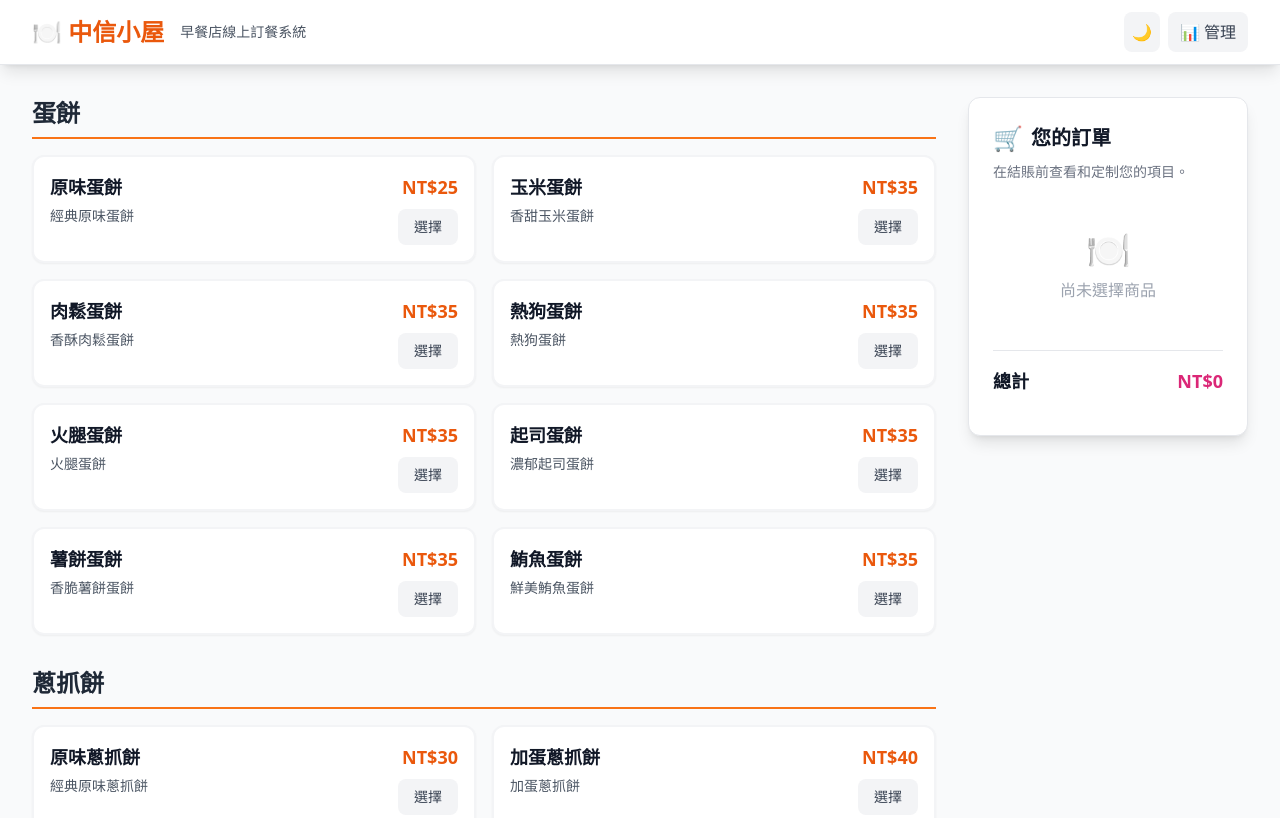
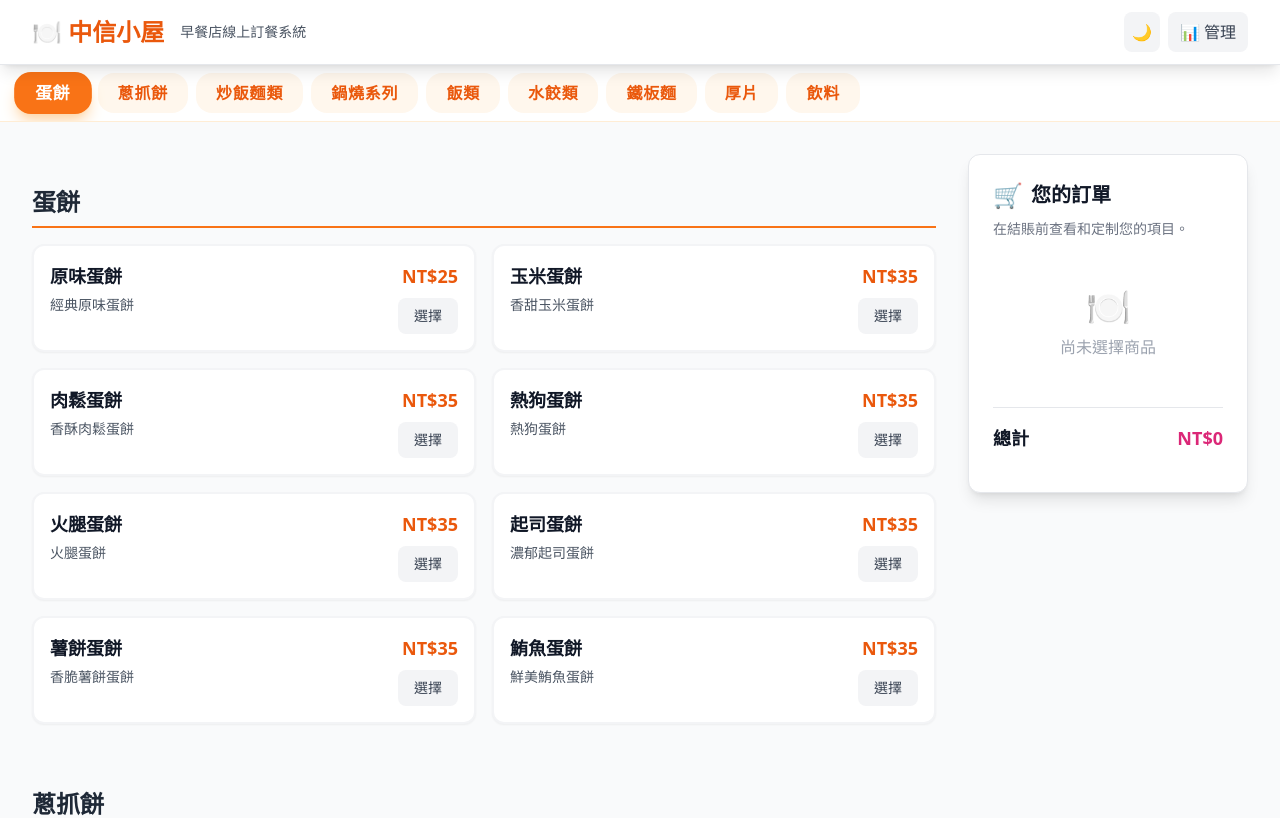
Before and after one commit to kuenjang/chinatrustcabin, a Next.js app: page / in a window 1280 px wide. Shown: the top 818 px of the page. Built offline with nearby package versions, Linux system fonts and the light colour scheme.

Commit message:
美化主頁餐品分類列 sticky、active 高亮、字體優化、UX 提升

```diff
--- a/app/api/orders/route.ts
+++ b/app/api/orders/route.ts
@@ -95,6 +95,7 @@ function calcItemPrice(item) {
     if (item.size === '大份') price += 10;
   }
   // 其他加料可依需求擴充
+  if ((item.notes && item.notes.includes('加蛋')) || (item.specialRequest && item.specialRequest.includes('加蛋'))) price += 15;
   // 防呆：金額型別檢查
   if (typeof price !== 'number' || isNaN(price)) {
     throw new Error('金額計算異常: ' + item.name + '，price=' + price);
--- a/app/page.tsx
+++ b/app/page.tsx
@@ -1,6 +1,6 @@
 'use client';
 
-import { useState, useEffect } from 'react';
+import { useState, useEffect, useRef } from 'react';
 import MenuCard from '../components/MenuCard';
 import OrderSidebar from '../components/OrderSidebar';
 import ItemSelectionModal from '../components/ItemSelectionModal';
@@ -120,6 +120,10 @@ export default function HomePage() {
   const [selectedItem, setSelectedItem] = useState<MenuItem | null>(null);
   const [showSelectionModal, setShowSelectionModal] = useState(false);
 
+  const categories = Array.from(new Set(menuItems.map(item => item.category)));
+  const [activeCategory, setActiveCategory] = useState(categories[0]);
+  const sectionRefs = useRef({});
+
   useEffect(() => {
     // 檢查系統深色模式偏好
     if (window.matchMedia && window.matchMedia('(prefers-color-scheme: dark)').matches) {
@@ -135,6 +139,24 @@ export default function HomePage() {
       document.documentElement.classList.remove('dark');
     }
   }, [isDarkMode]);
+
+  useEffect(() => {
+    const handleScroll = () => {
+      let found = categories[0];
+      for (const cat of categories) {
+        const el = document.getElementById(cat);
+        if (el) {
+          const rect = el.getBoundingClientRect();
+          if (rect.top <= 120) {
+            found = cat;
+          }
+        }
+      }
+      setActiveCategory(found);
+    };
+    window.addEventListener('scroll', handleScroll);
+    return () => window.removeEventListener('scroll', handleScroll);
+  }, [categories]);
 
   // 處理餐品選擇
   const handleItemSelect = (item: MenuItem) => {
@@ -286,8 +308,6 @@ export default function HomePage() {
     }
   };
 
-  const categories = Array.from(new Set(menuItems.map(item => item.category)));
-
   return (
     <div className={`min-h-screen transition-colors duration-300 ${
       isDarkMode
@@ -336,6 +356,28 @@ export default function HomePage() {
           </div>
         </div>
       </header>
+      {/* Sticky 分類列 */}
+      <div className="sticky top-16 z-40 bg-white border-b border-orange-100 dark:bg-gray-800 dark:border-gray-700">
+        <div className="max-w-7xl mx-auto flex overflow-x-auto space-x-2 px-4 py-2 scrollbar-hide">
+          {categories.map(cat => (
+            <button
+              key={cat}
+              onClick={() => {
+                const el = document.getElementById(cat);
+                if (el) el.scrollIntoView({ behavior: 'smooth', block: 'start' });
+              }}
+              className={`px-5 py-2 rounded-2xl font-bold text-base transition-all duration-200
+                ${activeCategory === cat
+                  ? 'bg-orange-500 text-white shadow-lg shadow-orange-200 dark:shadow-orange-900/30 scale-105'
+                  : 'bg-orange-50 dark:bg-gray-700 text-orange-600 dark:text-orange-200 hover:bg-orange-200 dark:hover:bg-orange-900/50 hover:text-orange-900'}
+              `}
+              style={{letterSpacing: '0.05em'}}
+            >
+              {cat}
+            </button>
+          ))}
+        </div>
+      </div>
 
       <div className="max-w-7xl mx-auto px-4 sm:px-6 lg:px-8 py-8">
         <div className="grid grid-cols-1 lg:grid-cols-4 gap-8">
@@ -343,7 +385,7 @@ export default function HomePage() {
           <div className="lg:col-span-3">
             <div className="space-y-8">
               {categories.map(category => (
-                <div key={category} className="space-y-4">
+                <div key={category} id={category} className="space-y-4 pt-8 scroll-mt-24">
                   <h2 className={`text-2xl font-bold border-b-2 border-orange-500 pb-2 ${
                     isDarkMode ? 'text-white' : 'text-gray-800'
                   }`}>
--- a/components/ItemSelectionModal.tsx
+++ b/components/ItemSelectionModal.tsx
@@ -103,7 +103,7 @@ const ItemSelectionModal: React.FC<ItemSelectionModalProps> = ({
       if (size === '大份') basePrice += 10;
     }
     if (extraOptionCategories.includes(item.category)) {
-      if (addEgg) basePrice += 10;
+      if (addEgg) basePrice += 15;
       if (addCheese) basePrice += 10;
     }
     return basePrice * quantity;
@@ -290,7 +290,7 @@ const ItemSelectionModal: React.FC<ItemSelectionModalProps> = ({
                     onChange={() => setAddEgg(v => !v)}
                     className="accent-orange-500 w-5 h-5"
                   />
-                  <span className="text-gray-700 dark:text-gray-300">加蛋 +10元</span>
+                  <span className="text-gray-700 dark:text-gray-300">加蛋 +15元</span>
                 </label>
                 <label className="flex items-center gap-2 cursor-pointer">
                   <input
```
